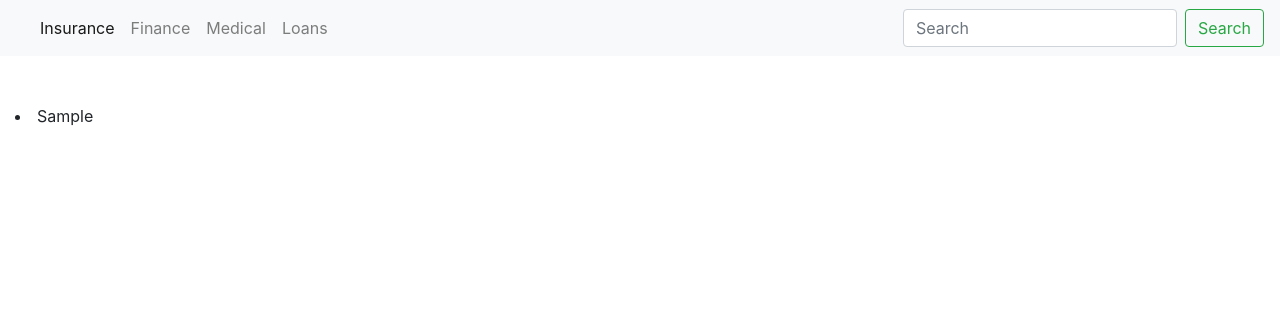
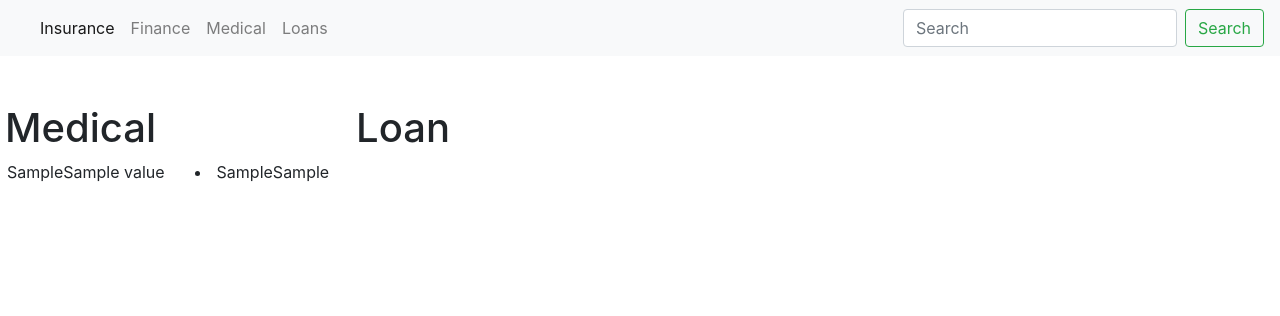
Before and after one commit to abhi526691/Avinash, a Django app: template avi/templates/medical.html in a window 1280 px wide. Shown: the top 316 px of the page. Run offline with Django 3.2, Linux system fonts and the light colour scheme; the template is opened without the code that fills it: most values are stand-ins (such as "Sample title", 1, 10 or a date in 2020); some libraries are stand-ins or nearby versions.

Commit message:
Update medical.html

```diff
--- a/avi/templates/medical.html
+++ b/avi/templates/medical.html
@@ -2,10 +2,43 @@
 
 {% block content %}
 
-<div class="container-fluid">
 
-{% for i in li %}
-<li>{{i}}</li>
-{% endfor %}
-</div>
+
+
+    <div class="row">
+        <div class="column">
+            <h1 style="padding-left: 20px;">Medical</h1>
+        </div>
+        <div class="column">
+            <h1 style="padding-left: 200px;">Loan</h1>
+        </div>
+    </div>
+
+    <div class="row">
+        <div class="column">
+            {% for i in li %}
+                <li>{{i}}</li>
+            {% endfor %}
+        </div>
+        <div class="column">
+            {% for i in value %}
+            {{i}}
+            <br>
+            {% endfor %}
+        </div>
+
+        <div class="column" style="padding-left: 30px;">
+            {% for i in loanQuery %}
+                <li>{{i}}</li>
+            {% endfor %}
+        </div>
+        <div class="column">
+            {% for i in loanValue %}
+            {{i}}
+            <br>
+            {% endfor %}
+        </div>
+    </div>
+
+
 {% endblock content %}
```
